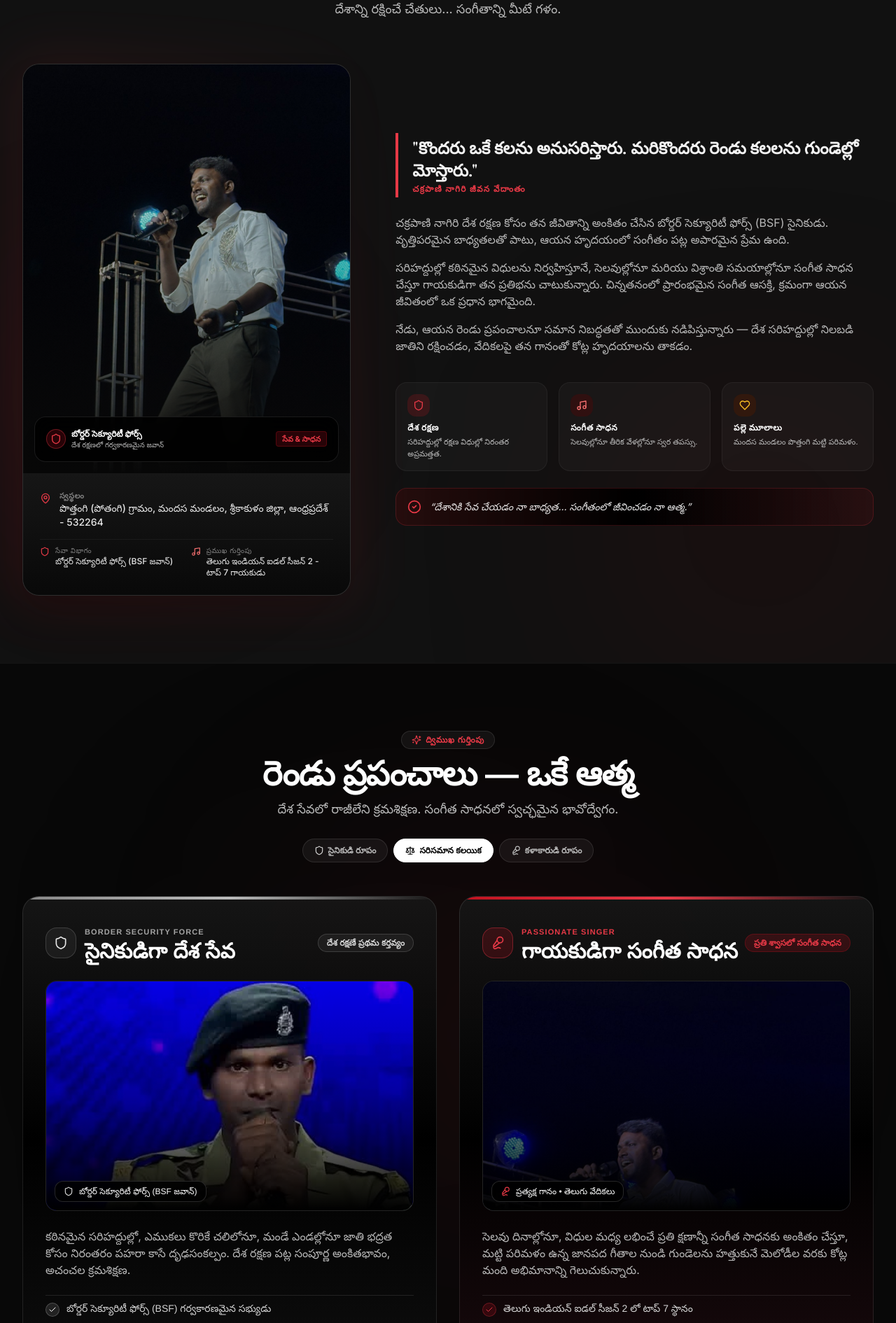
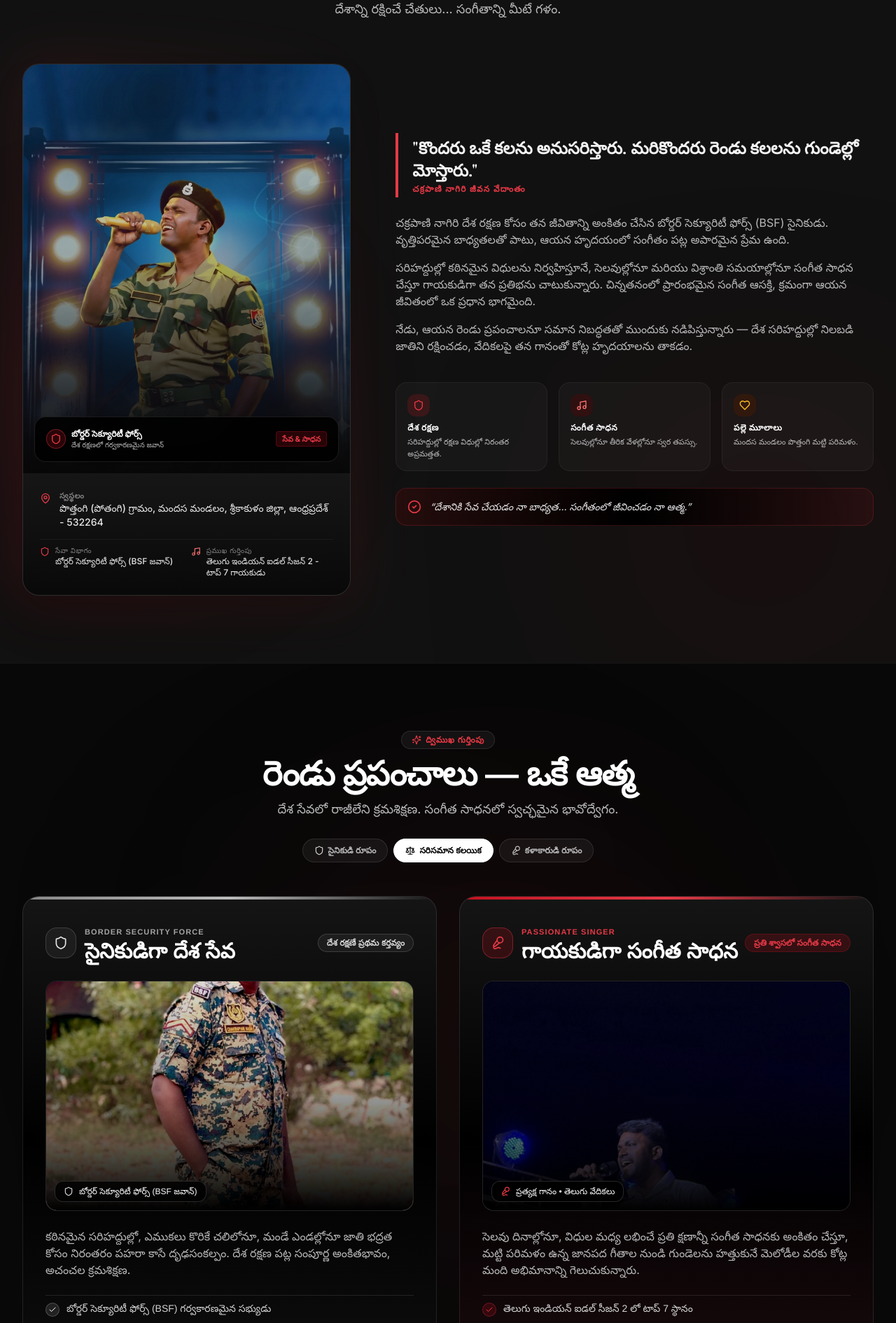
Before and after one commit to Udaynagiri9/chakrapani-nagiri-portfolio, a React (Vite) app: page / in a window 1280 px wide. Shown: the part 1090-2980 px from the top of the page at 70% size. Built offline with nearby package versions, Linux system fonts and the light colour scheme; a web font is replaced by a local one.

Commit message:
Add authentic BSF photos to gallery, About, Two Worlds and timeline

```diff
--- a/src/components/About.tsx
+++ b/src/components/About.tsx
@@ -49,8 +49,8 @@ export const About: React.FC = () => {
                 {/* Photo: Dual Identity Fusion (Stage & BSF) */}
                 <div className="relative aspect-[4/5] overflow-hidden">
                   <img
-                    src="/images/web_stage_performance_2.jpg"
-                    alt="Chakrapani Nagiri Singing on Stage"
+                    src="/images/bsf_stage_uniform.jpg"
+                    alt="Chakrapani Nagiri Singing in BSF Uniform"
                     className="w-full h-full object-cover object-center filter contrast-105 group-hover:scale-105 transition-transform duration-700"
                   />
                   <div className="absolute inset-0 bg-gradient-to-t from-bg-primary via-black/30 to-transparent" />
--- a/src/components/TwoWorlds.tsx
+++ b/src/components/TwoWorlds.tsx
@@ -119,9 +119,9 @@ export const TwoWorlds: React.FC = () => {
               {/* Authentic Crisp Portrait: Chakrapani in BSF Uniform with Beret */}
               <div className="relative aspect-[16/10] rounded-2xl overflow-hidden border border-white/10 bg-neutral-950 group">
                 <img
-                  src="/images/soldier_portrait_cinematic.jpg"
+                  src="/images/bsf_camo_outdoor.jpg"
                   alt="Chakrapani Nagiri BSF Uniform"
-                  className="w-full h-full object-cover object-top filter brightness-95 contrast-110 group-hover:scale-105 transition-transform duration-700"
+                  className="w-full h-full object-cover object-center filter brightness-95 contrast-110 group-hover:scale-105 transition-transform duration-700"
                 />
                 <div className="absolute inset-0 bg-gradient-to-t from-black via-black/30 to-transparent" />
 
--- a/src/data/mediaData.ts
+++ b/src/data/mediaData.ts
@@ -77,7 +77,7 @@ export const journeyMilestones: JourneyMilestone[] = [
       te: "కఠినమైన శిక్షణ పూర్తిచేసి దేశ సరిహద్దుల రక్షణ బాధ్యతను స్వీకరించారు. విధుల్లో అంకితభావం, దేశభక్తి ఆయన నిత్య జీవనంలో భాగమయ్యాయి.",
       en: "Underwent rigorous military training and stood guard at the nation's critical frontiers, embracing discipline, duty, and patriotism as the core of his life.",
     },
-    image: "/images/soldier_portrait_cinematic.jpg",
+    image: "/images/bsf_camo_outdoor.jpg",
     tag: { te: "దేశ రక్షణ", en: "Military Service" },
   },
   {
@@ -357,6 +357,28 @@ export const performancesData: PerformanceItem[] = [
 
 export const galleryPhotos: GalleryPhoto[] = [
   {
+    id: "gal-bsf-camo",
+    title: { te: "బీఎస్ఎఫ్ సైనికుడిగా చక్రపాణి", en: "BSF Soldier Chakrapani Nagiri" },
+    category: "soldier",
+    src: "/images/bsf_camo_outdoor.jpg",
+    span: "col-span-1 row-span-2",
+    caption: {
+      te: "బోర్డర్ సెక్యూరిటీ ఫోర్స్ (BSF) కామో యూనిఫాంలో గర్వంగా నిలిచిన చక్రపాణి నాగిరి.",
+      en: "BSF Jawan Chakrapani Nagiri standing tall and proud in full military camouflage uniform.",
+    },
+  },
+  {
+    id: "gal-bsf-stage",
+    title: { te: "సైనిక దుస్తుల్లో స్వర ఝరి", en: "Singing in BSF Uniform" },
+    category: "soldier",
+    src: "/images/bsf_stage_uniform.jpg",
+    span: "col-span-1 row-span-2",
+    caption: {
+      te: "సైనిక యూనిఫాంలో స్వర్ణ మైక్ పట్టి వేదికపై భక్తిభావంతో గానం చేస్తున్న అపురూప దృశ్యం.",
+      en: "Singing passionately on stage with the golden microphone while proudly donning the BSF uniform.",
+    },
+  },
+  {
     id: "gal-1",
     title: { te: "దేశ సరిహద్దుల్లో సైనికుడు", en: "Guarding National Frontiers" },
     category: "soldier",
--- a/src/data/translations.ts
+++ b/src/data/translations.ts
@@ -133,7 +133,7 @@ export const translations = {
       subtitle: "సైనిక దుస్తుల్లో దేశ రక్షణ దృశ్యాలు, వేదికపై సంగీత ప్రదర్శనల అరుదైన చిత్రాలు.",
       filters: {
         all: "అన్నీ",
-        soldier: "సైనిక జీవితం",
+        soldier: "బీఎస్ఎఫ్ & సైనిక జీవితం",
         stage: "వేదిక ప్రదర్శనలు",
         idol: "ఇండియన్ ఐడల్ క్షణాలు",
         personal: "ప్రత్యేక జ్ఞాపకాలు",
@@ -319,7 +319,7 @@ export const translations = {
       subtitle: "Authentic moments from military duty, Indian Idol stages, and live performances.",
       filters: {
         all: "All",
-        soldier: "Soldier Life",
+        soldier: "BSF & Soldier Life",
         stage: "Live Stages",
         idol: "Indian Idol",
         personal: "Memories",
```
Also changed, not shown: public/images/bsf_camo_outdoor.jpg (added), public/images/bsf_stage_uniform.jpg (added).
